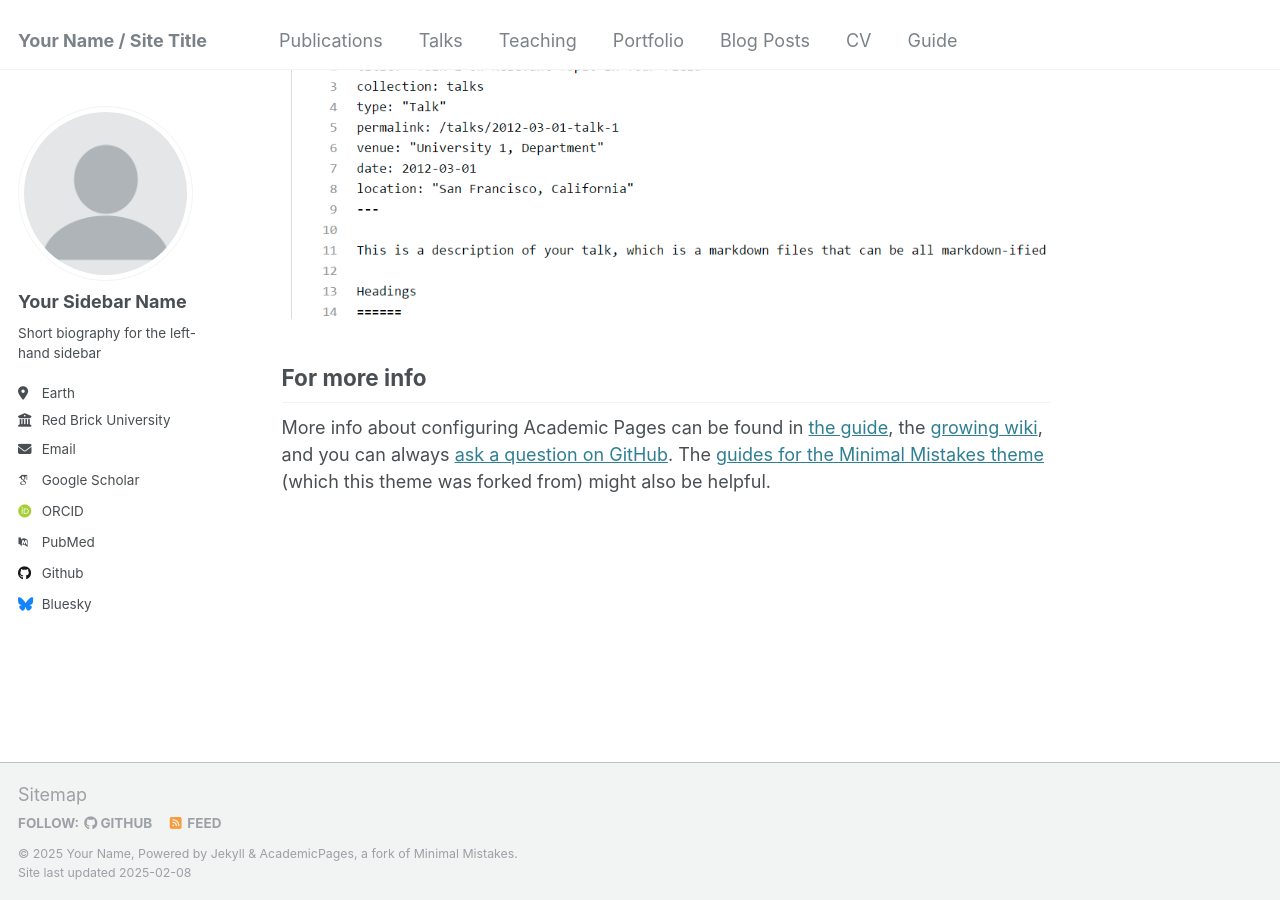
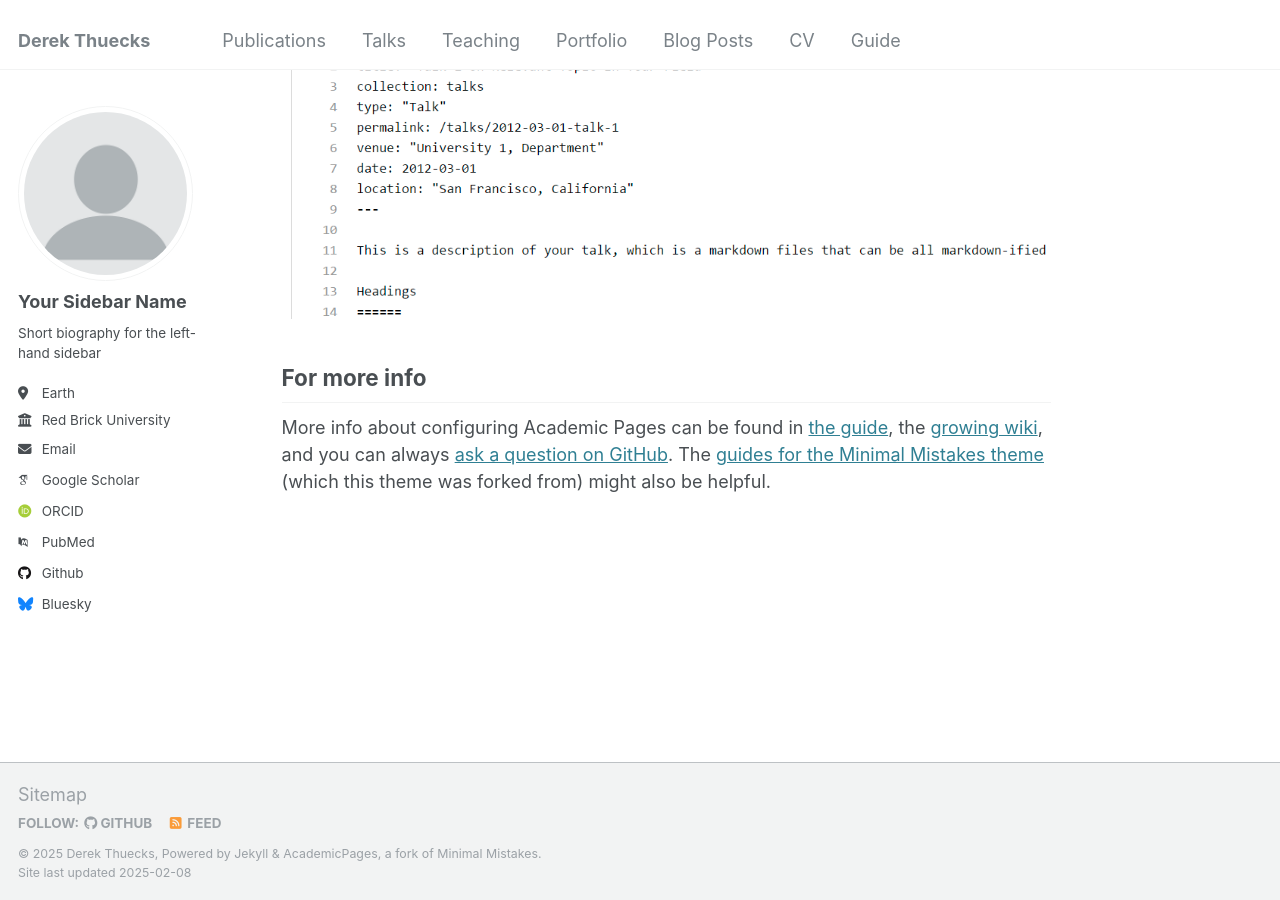
Before and after one commit to dthuecks/dthuecks.github.io, a Jekyll site: the page built from _pages/about.md, in a window 1280 px wide and 900 px high, scrolled down 2643 px. Built offline with Jekyll 4.4.1, drawn with Linux system fonts in a browser that asks for light colours; some web fonts are replaced.

Commit message:
v0.1.250207

```diff
--- a/_config.yml
+++ b/_config.yml
@@ -8,13 +8,13 @@
 
 # Basic Site Settings
 locale                   : "en-US"
-title                    : "Your Name / Site Title"
+title                    : "Derek Thuecks"
 title_separator          : "-"
-name                     : &name "Your Name"
-description              : &description "personal description"
-url                      : https://academicpages.github.io # the base hostname & protocol for your site e.g. "https://[your GitHub username].github.io"
+name                     : &name "Derek Thuecks"
+description              : &description "Associate Professor of Physics"
+url                      : https://dthuecks.github.io # the base hostname & protocol for your site e.g. "https://[your GitHub username].github.io"
 baseurl                  : "" # the subpath of your site, e.g. "/blog"
-repository               : "academicpages/academicpages.github.io"
+repository               : "dthuecks/dthuecks.github.io"
 
 # Site Author - The following control what appear as part of the author content on the side bar.
 #               If a field is blank the icon and link will not appear, otherwise it will be shown.
```
